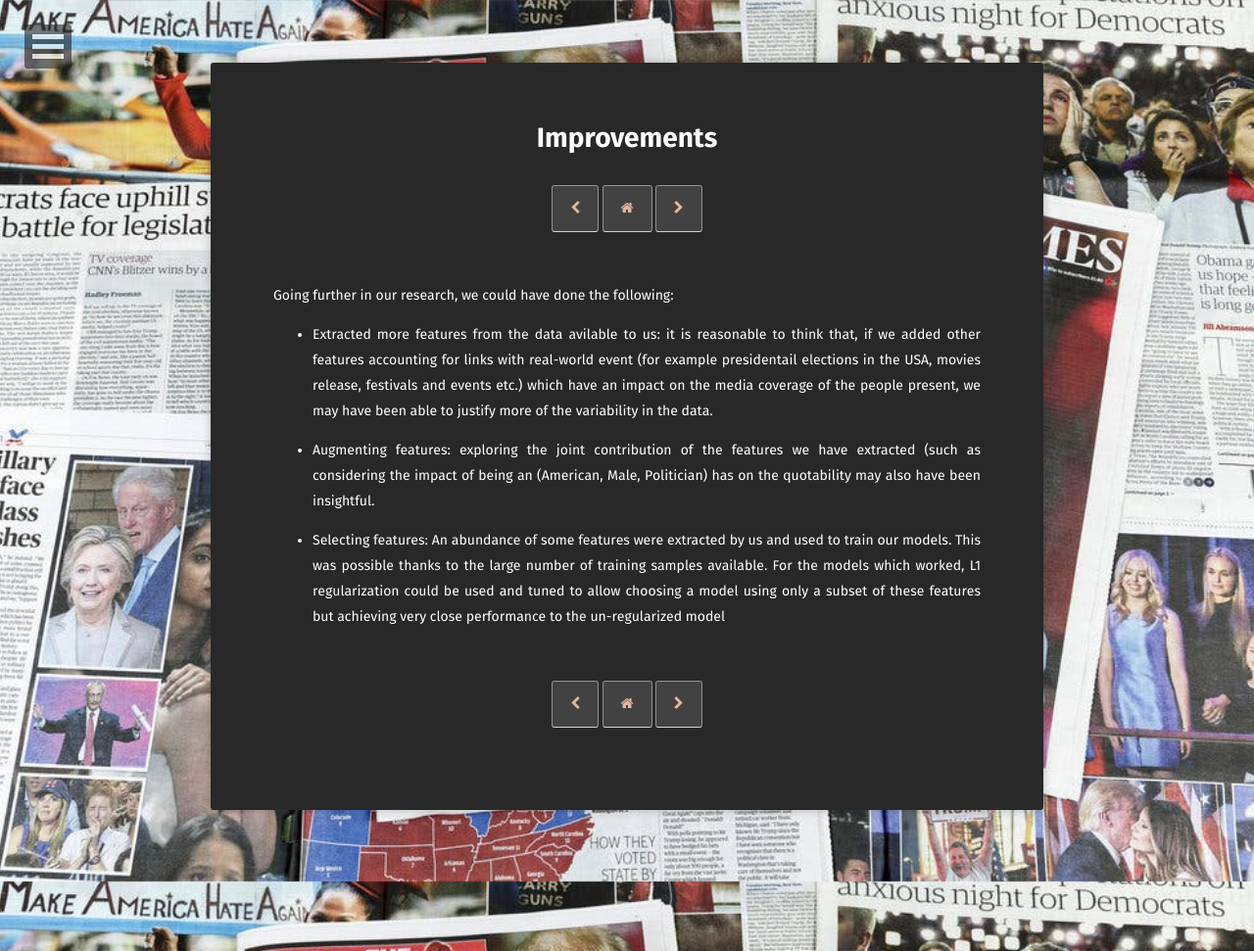
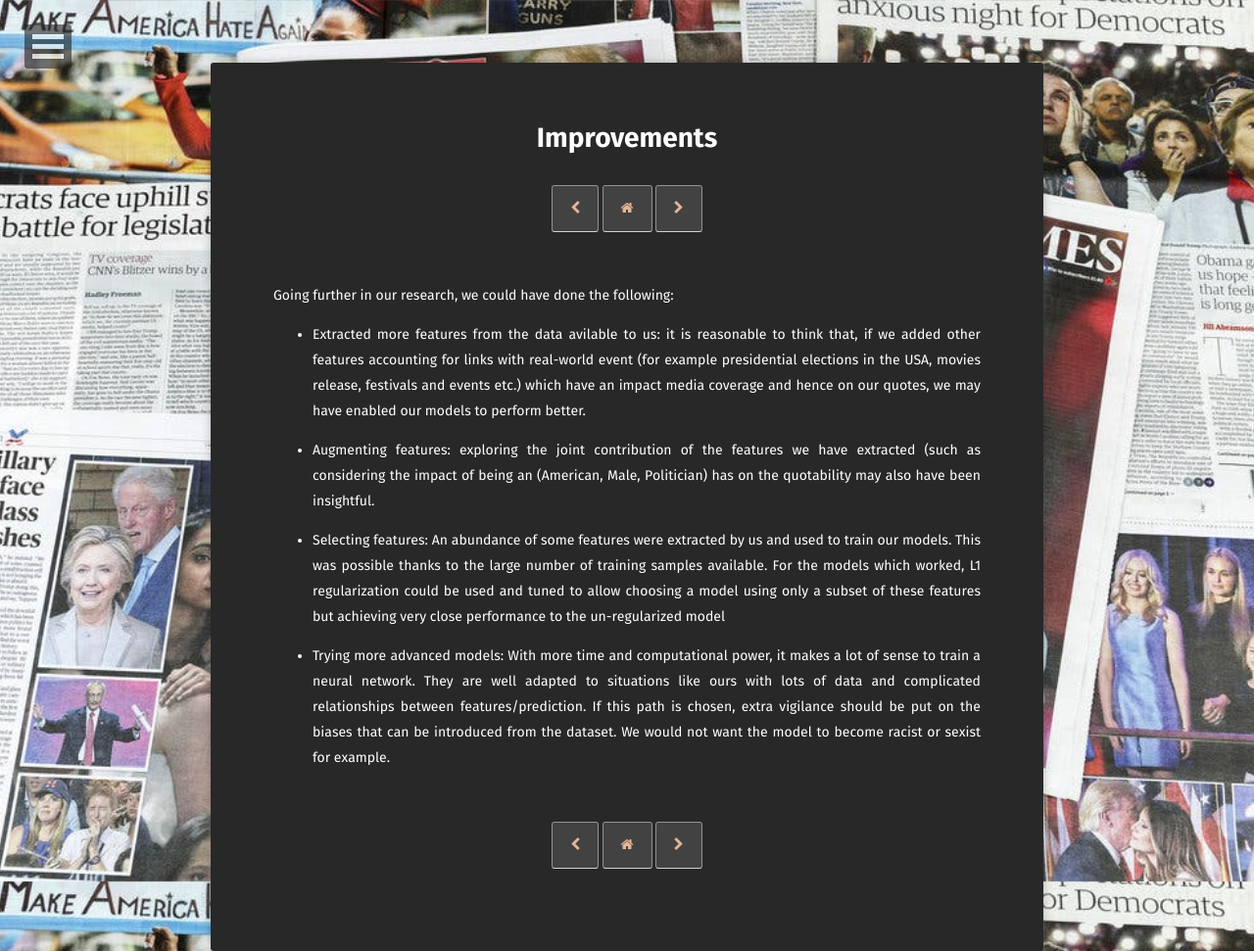
Before and after one commit to kaoutamine/viralSpeech, a Jekyll site: the page built from improvements/index.md, in a window 1280 px wide. Shown: the whole page at 98% size. Built offline with Jekyll 4.4.1, drawn with Linux system fonts in a browser that asks for light colours; some web fonts are replaced.

Commit message:
reread improvements, add line about neural nets

```diff
--- a/improvements/index.md
+++ b/improvements/index.md
@@ -8,7 +8,7 @@ comments: false
 Going further in our research, we could have done the following:
 
 - Extracted more features from the data avilable to us:
-it is reasonable to think that, if we added other features accounting for links with real-world event (for example presidentail elections in the USA, movies release, festivals and events etc.) which have an impact on the media coverage of the people present, we may have been able to justify more of the variability in the data.
+it is reasonable to think that, if we added other features accounting for links with real-world event (for example presidential elections in the USA, movies release, festivals and events etc.) which have an impact media coverage and hence on our quotes, we may have enabled our models to perform better.
 
 
 - Augmenting features:
@@ -17,3 +17,6 @@ exploring the joint contribution of the features we have extracted (such as cons
 
 - Selecting features:
 An abundance of some features were extracted by us and used to train our models. This was possible thanks to the large number of training samples available. For the models which worked, L1 regularization could be used and tuned to allow choosing a model using only a subset of these features but achieving very close performance to the un-regularized model
+
+- Trying more advanced models:
+With more time and computational power, it  makes a lot of sense to train a neural network. They are well adapted to situations like ours with lots of data and complicated relationships between features/prediction. If this path is chosen, extra vigilance should be put on the biases that can be introduced from the dataset. We would not want the model to become racist or sexist for example.
```
